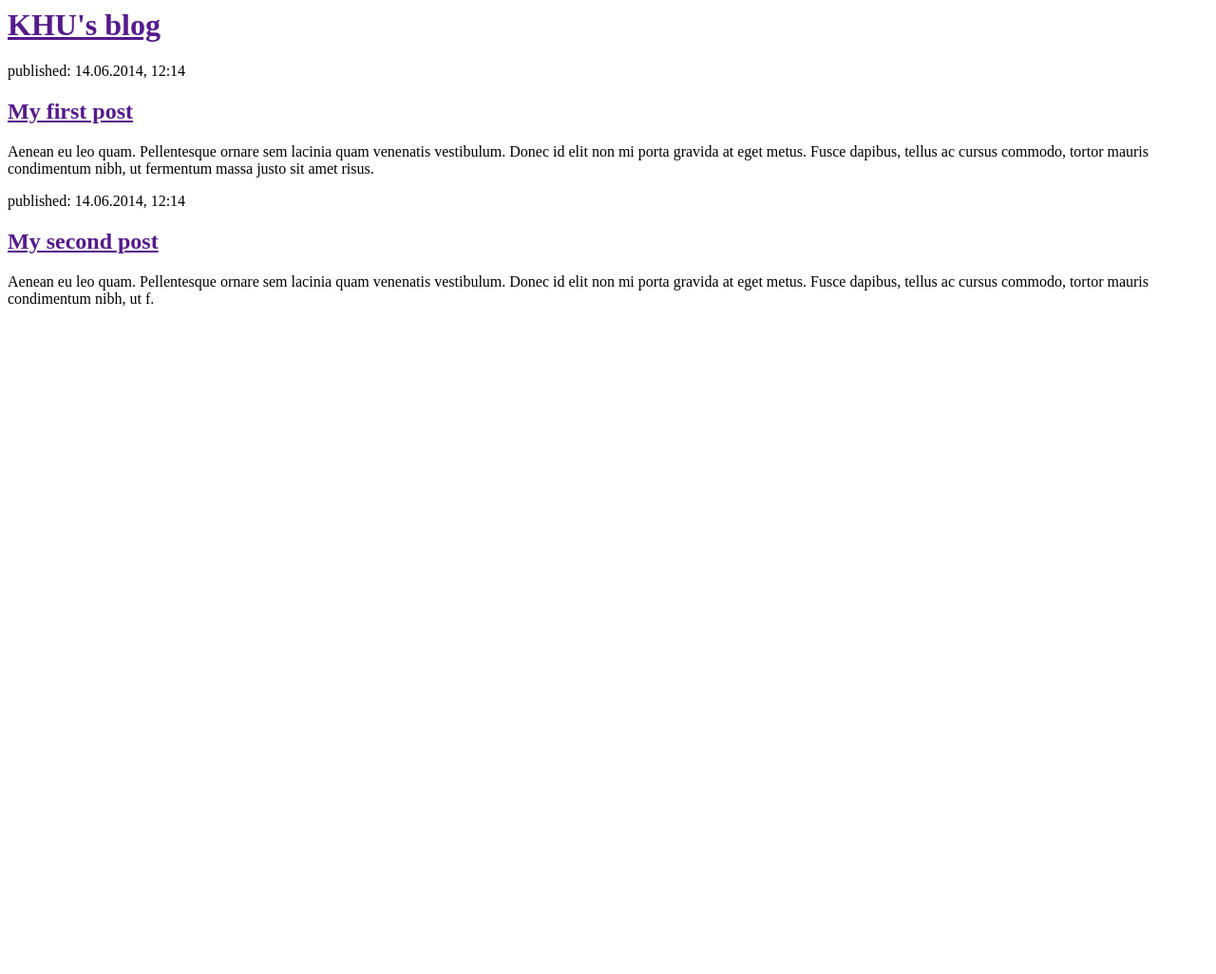
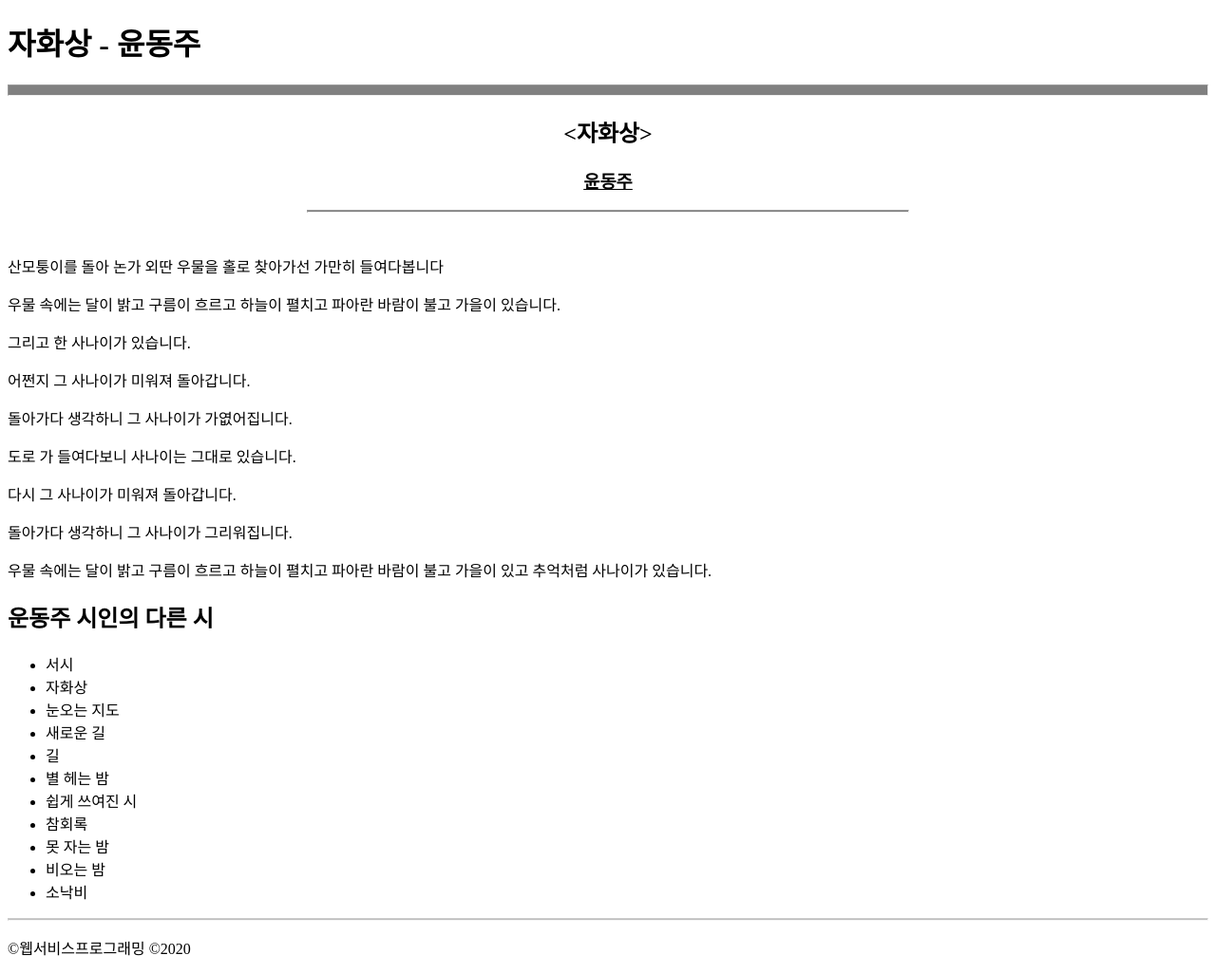
Before and after one commit to YunDo-Gi/my-first-blog, a Django app: page / in a window 1280 px wide. Shown: the whole page at 95% size. Before the commit the page ends 323 px from the top, so only its background shows below. Run offline with Django 3.2, Linux system fonts and the light colour scheme.

Commit message:
update html

```diff
--- a/blog/templates/blog/post_list.html
+++ b/blog/templates/blog/post_list.html
@@ -1,20 +1,45 @@
+<!DOCTYPE html>
 <html>
-   <head>
-      <title>KHU's blog</title>
-   </head>
-   <body>
-      <div>
-         <h1><a href="">KHU's blog</a></h1>
-      </div>
-      <div>
-         <p>published: 14.06.2014, 12:14</p>
-         <h2><a href="">My first post</a></h2>
-         <p>Aenean eu leo quam. Pellentesque ornare sem lacinia quam venenatis vestibulum. Donec id elit non mi porta gravida at eget metus. Fusce dapibus, tellus ac cursus commodo, tortor mauris condimentum nibh, ut fermentum massa justo sit amet risus.</p>
-      </div>
-      <div>
-         <p>published: 14.06.2014, 12:14</p>
-         <h2><a href="">My second post</a></h2>
-         <p>Aenean eu leo quam. Pellentesque ornare sem lacinia quam venenatis vestibulum. Donec id elit non mi porta gravida at eget metus. Fusce dapibus, tellus ac cursus commodo, tortor mauris condimentum nibh, ut f.</p>
-      </div>
-   </body>
+  <head>
+    <title>자화상 - 운동주</title>
+  </head>
+  <body>
+   <h1>자화상 - 윤동주</h1>
+    <hr style="height: 10px; background-color: gray" />
+    <section>
+      <h2 style="text-align: center;"><자화상></h2>
+      <h3 style="text-align: center; text-decoration: underline;">윤동주</h3>
+      <hr style="height: 1px; width: 50%; background-color: gray" />
+      <div style="height: 20px;"></div>
+      <p>산모퉁이를 돌아 논가 외딴 우물을 홀로 찾아가선 가만히 들여다봅니다</p>
+      <p>우물 속에는 달이 밝고 구름이 흐르고 하늘이 펼치고 파아란 바람이 불고 가을이 있습니다.</p>
+      <p>그리고 한 사나이가 있습니다.</p>
+      <p>어쩐지 그 사나이가 미워져 돌아갑니다.</p>
+      <p>돌아가다 생각하니 그 사나이가 가엾어집니다.</p>
+      <p>도로 가 들여다보니 사나이는 그대로 있습니다.</p>
+      <p>다시 그 사나이가 미워져 돌아갑니다.</p>
+      <p>돌아가다 생각하니 그 사나이가 그리워집니다.</p>
+      <p>우물 속에는 달이 밝고 구름이 흐르고 하늘이 펼치고 파아란 바람이 불고 가을이 있고 추억처럼 사나이가 있습니다.</p>
+    </section>
+    <aside>
+      <h2>운동주 시인의 다른 시</h2>
+      <ul>
+        <li>서시</li>
+        <li>자화상</li>
+        <li>눈오는 지도</li>
+        <li>새로운 길</li>
+        <li>길</li>
+        <li>별 헤는 밤</li>
+        <li>쉽게 쓰여진 시</li>
+        <li>참회록</li>
+        <li>못 자는 밤</li>
+        <li>비오는 밤</li>
+        <li>소낙비</li>
+      </ul>
+    </aside>
+   <hr style="height: 1px; background-color: gray; opacity: 0.5;" />
+    <footer>
+      <p>&copy;웹서비스프로그래밍 &copy;2020</p>
+    </footer>
+  </body>
 </html>
```
